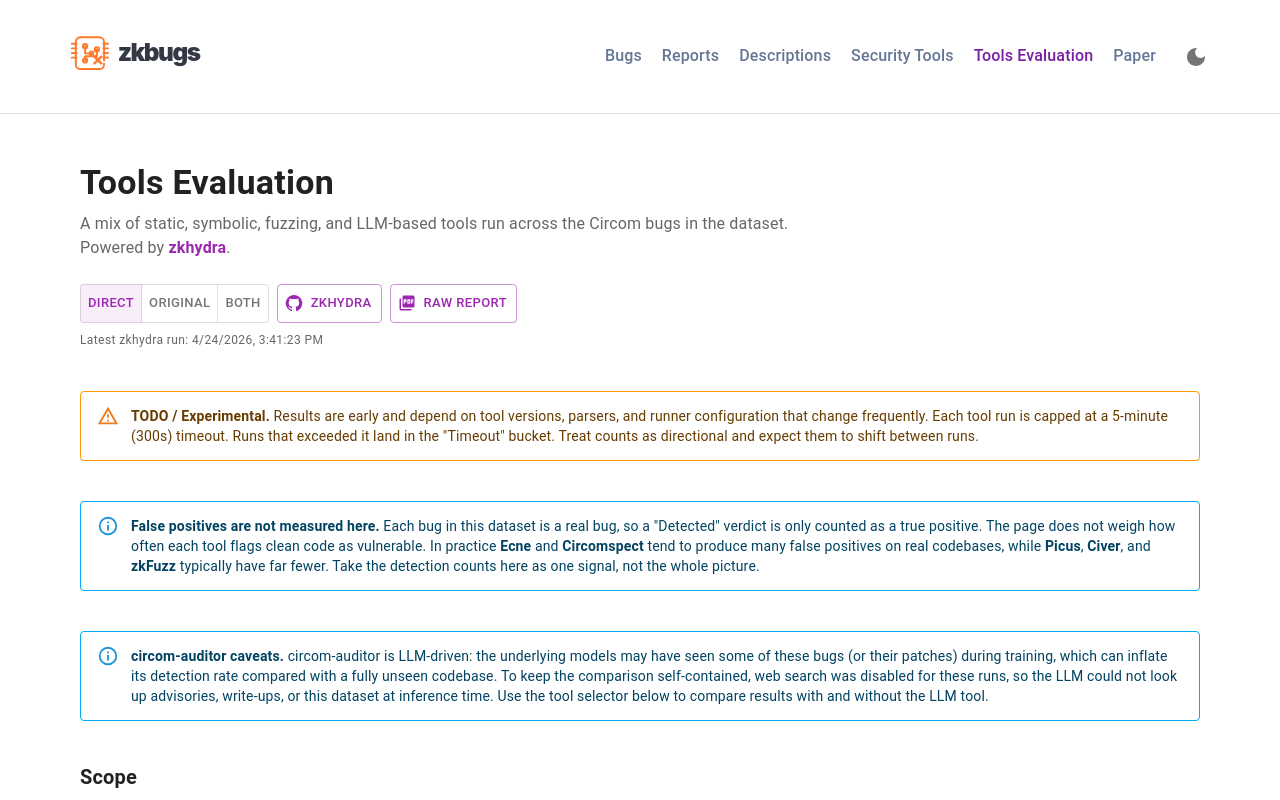
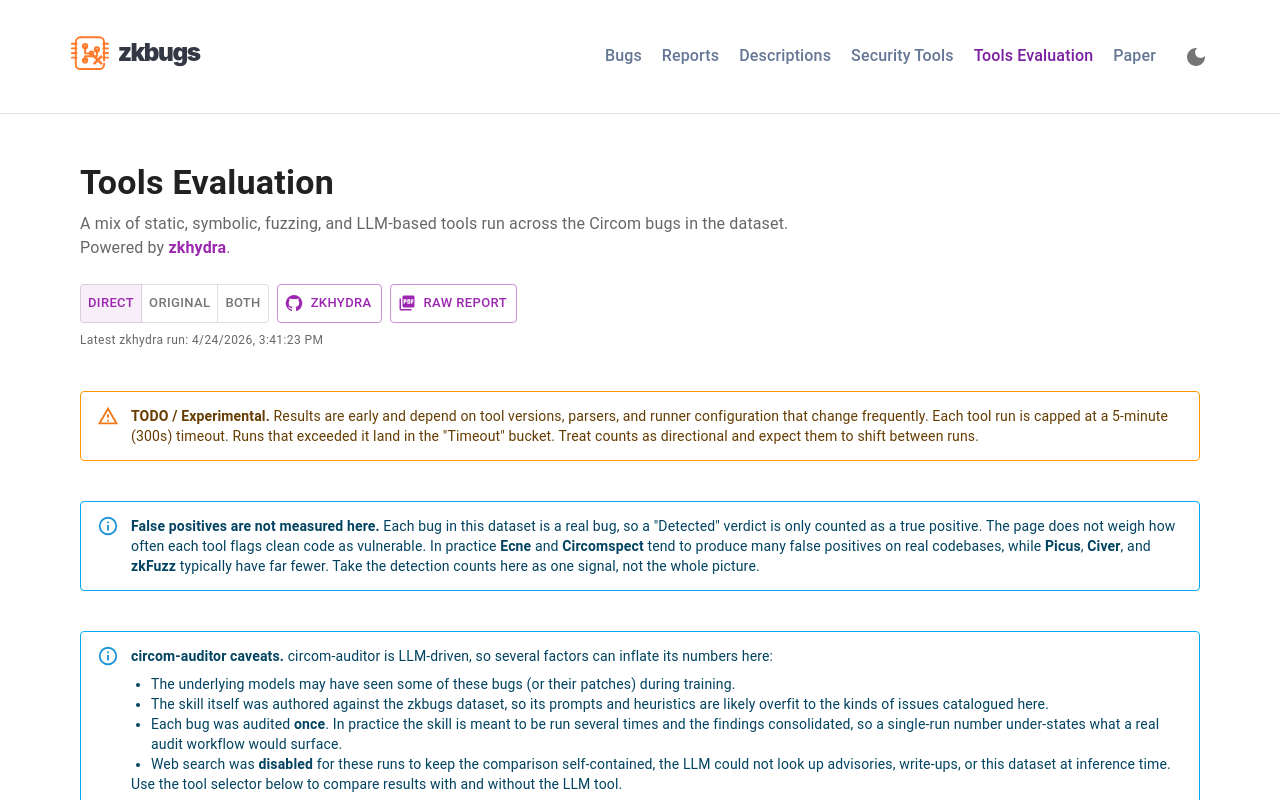
Before and after one commit to zksecurity/zkbugs-website, a React (Vite) app: page /tools-evaluation in a window 1280 px wide. Shown: the top 800 px of the page. Built offline with nearby package versions, Linux system fonts and the light colour scheme.

Commit message:
tools-evaluation: expand circom-auditor caveats
Note that the skill was authored against the zkbugs dataset (overfit
risk), that each bug was audited only once where typical use is to run
several times and consolidate, and that web search was disabled.

```diff
--- a/src/pages/tools-evaluation/ToolsEvaluationPage.jsx
+++ b/src/pages/tools-evaluation/ToolsEvaluationPage.jsx
@@ -1261,13 +1261,34 @@
         <SectionStyled>
           <Alert severity="info" variant="outlined">
             <strong>circom-auditor caveats.</strong> circom-auditor is
-            LLM-driven: the underlying models may have seen some of these bugs
-            (or their patches) during training, which can inflate its detection
-            rate compared with a fully unseen codebase. To keep the comparison
-            self-contained, web search was disabled for these runs, so the LLM
-            could not look up advisories, write-ups, or this dataset at
-            inference time. Use the tool selector below to compare results
-            with and without the LLM tool.
+            LLM-driven, so several factors can inflate its numbers here:
+            <Box
+              component="ul"
+              sx={{ marginTop: "0.5rem", marginBottom: 0, paddingLeft: "1.25rem" }}
+            >
+              <li>
+                The underlying models may have seen some of these bugs (or
+                their patches) during training.
+              </li>
+              <li>
+                The skill itself was authored against the zkbugs dataset, so
+                its prompts and heuristics are likely overfit to the kinds of
+                issues catalogued here.
+              </li>
+              <li>
+                Each bug was audited <strong>once</strong>. In practice the
+                skill is meant to be run several times and the findings
+                consolidated, so a single-run number under-states what a
+                real audit workflow would surface.
+              </li>
+              <li>
+                Web search was <strong>disabled</strong> for these runs to
+                keep the comparison self-contained, the LLM could not look
+                up advisories, write-ups, or this dataset at inference time.
+              </li>
+            </Box>
+            Use the tool selector below to compare results with and without
+            the LLM tool.
           </Alert>
         </SectionStyled>
 
```
